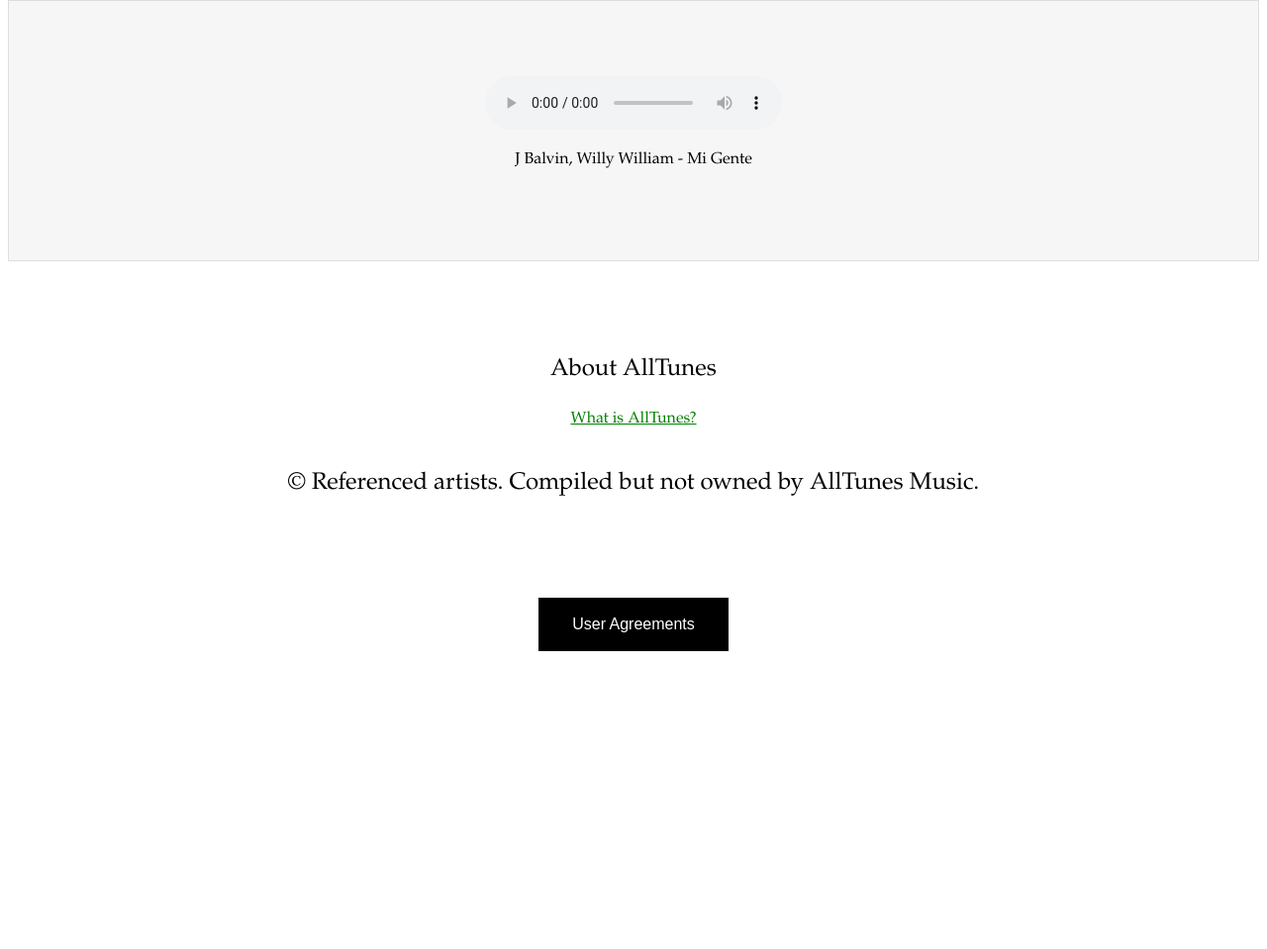
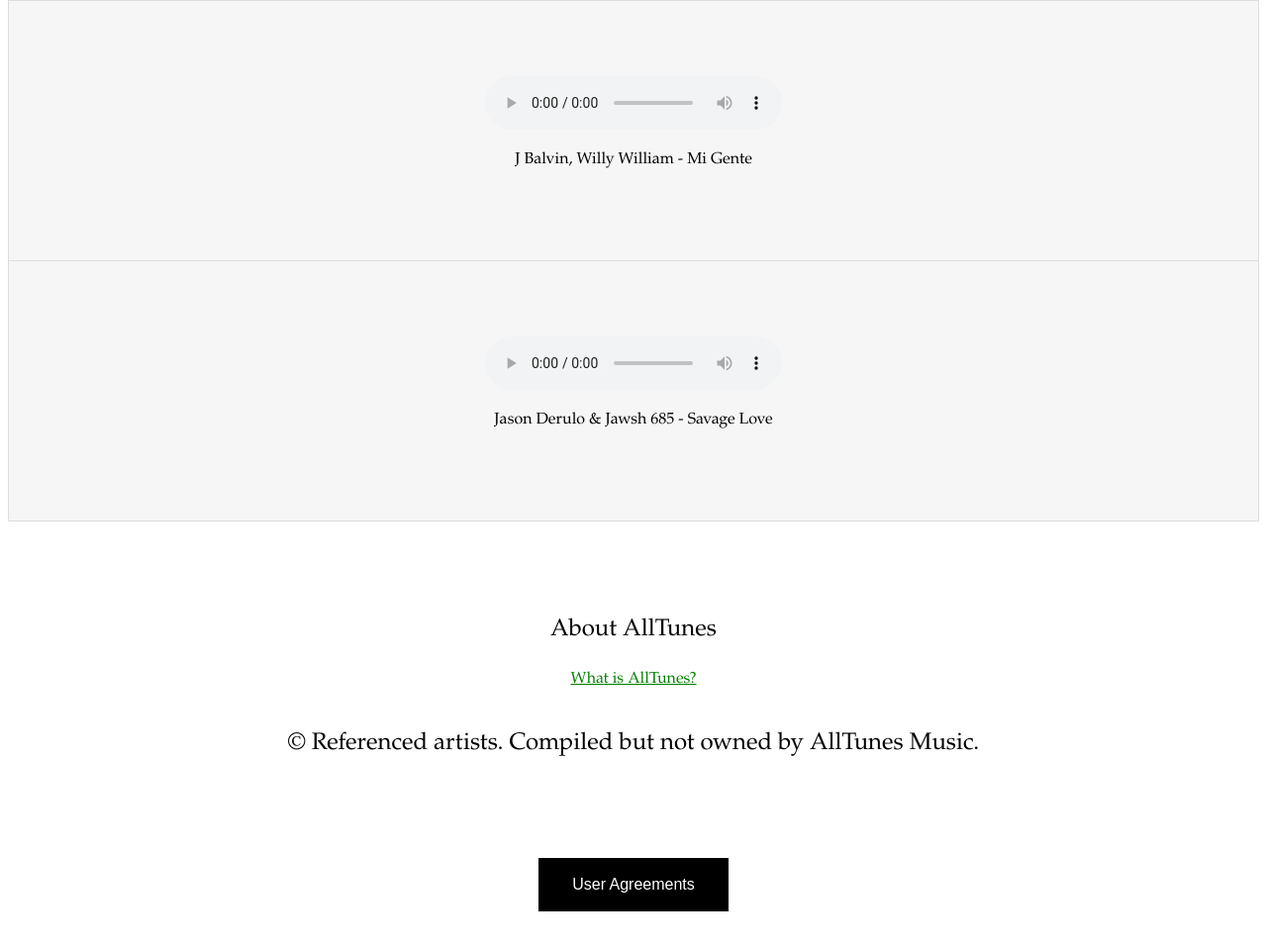
Before and after one commit to alltunes/alltunes.github.io, a plain HTML site: page index.html in a window 1280 px wide. Shown: the part 6490-7449 px from the top of the page at 99% size. Before the commit the page ends 7196 px from the top, so only its background shows below. Drawn offline with Linux system fonts and the light colour scheme; a script that the page names is missing.

Commit message:
Update index.html

```diff
--- a/index.html
+++ b/index.html
@@ -1086,6 +1086,13 @@ Your browser does not support the audio element.
 
 <p style="font-family: Garamond; font-size: 16px">J Balvin, Willy William - Mi Gente</p></center></a></li>
 
+                  <li><a>    <center style="padding: 64px"><audio controls id="myAudio">
+  <source src="savagelove.mp3" type="audio/mpeg">
+Your browser does not support the audio element.
+</audio>
+
+<p style="font-family: Garamond; font-size: 16px">Jason Derulo & Jawsh 685 - Savage Love</p></center></a></li>
+
 </ul>
 
   <br><br><br><br>
```
